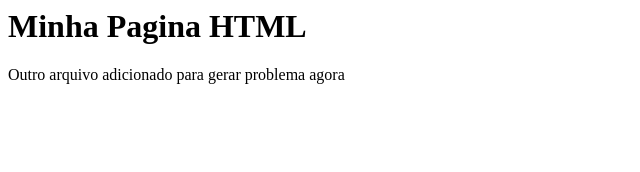
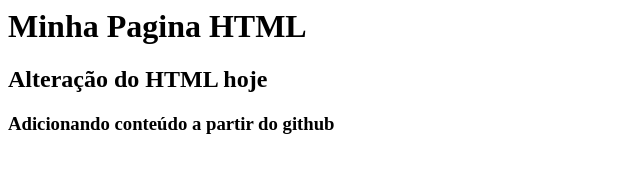
Before and after one commit to mateusfarah/gama-no-github, a plain HTML site: page index.html in a window 1280 px wide. Shown: the whole page, without its empty margins (0-640 px from the left). Drawn offline with Linux system fonts and the light colour scheme.

Commit message:
Atualização à partir do github

```diff
--- a/index.html
+++ b/index.html
@@ -1,6 +1,7 @@
 <html>
  <body>
   <h1>Minha Pagina HTML</h1>
-  <p> Outro arquivo adicionado para gerar problema agora</p>
+  <h2> Alteração do HTML hoje</h2>
+  <h3> Adicionando conteúdo a partir do github</h3>
  </body>
 </html>
```
